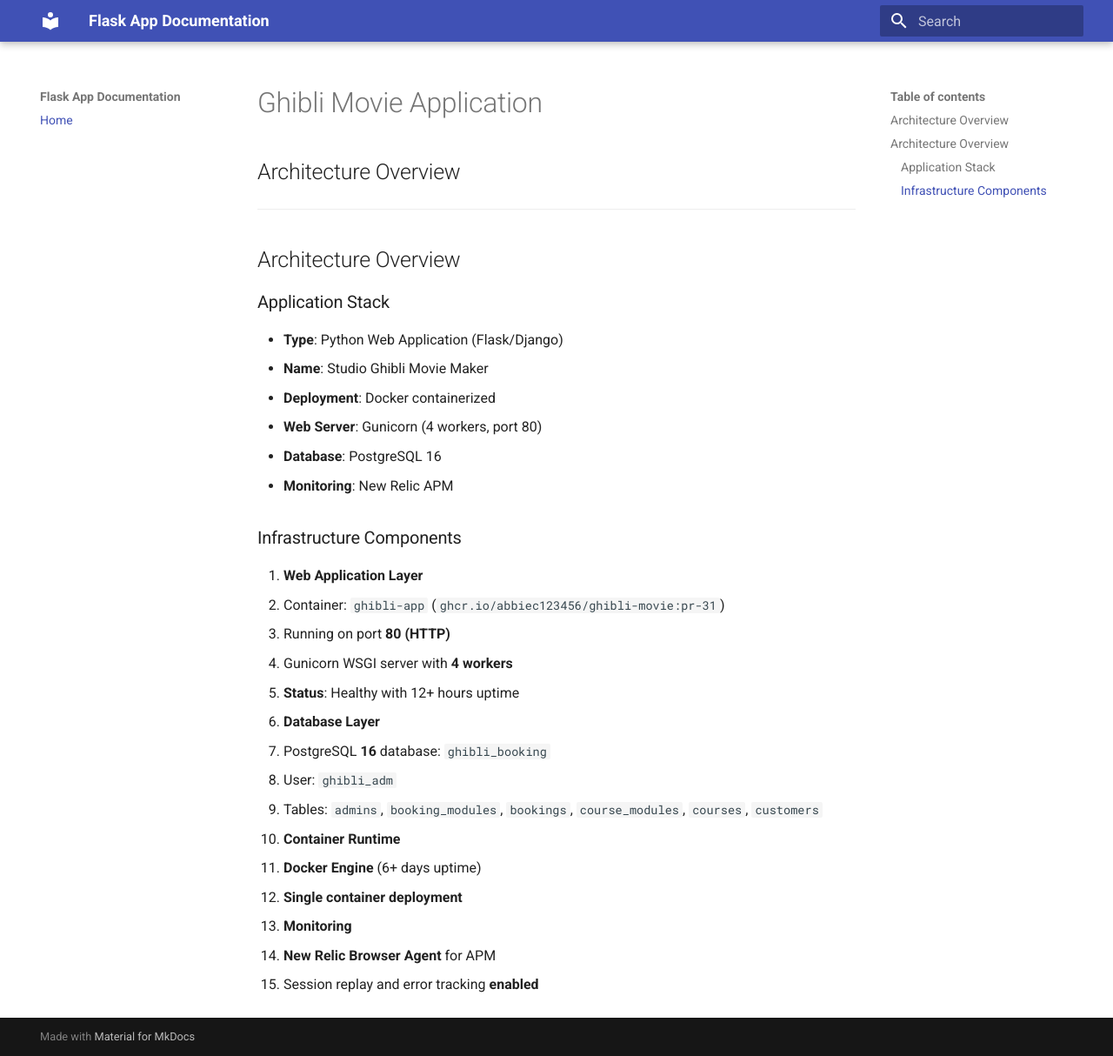
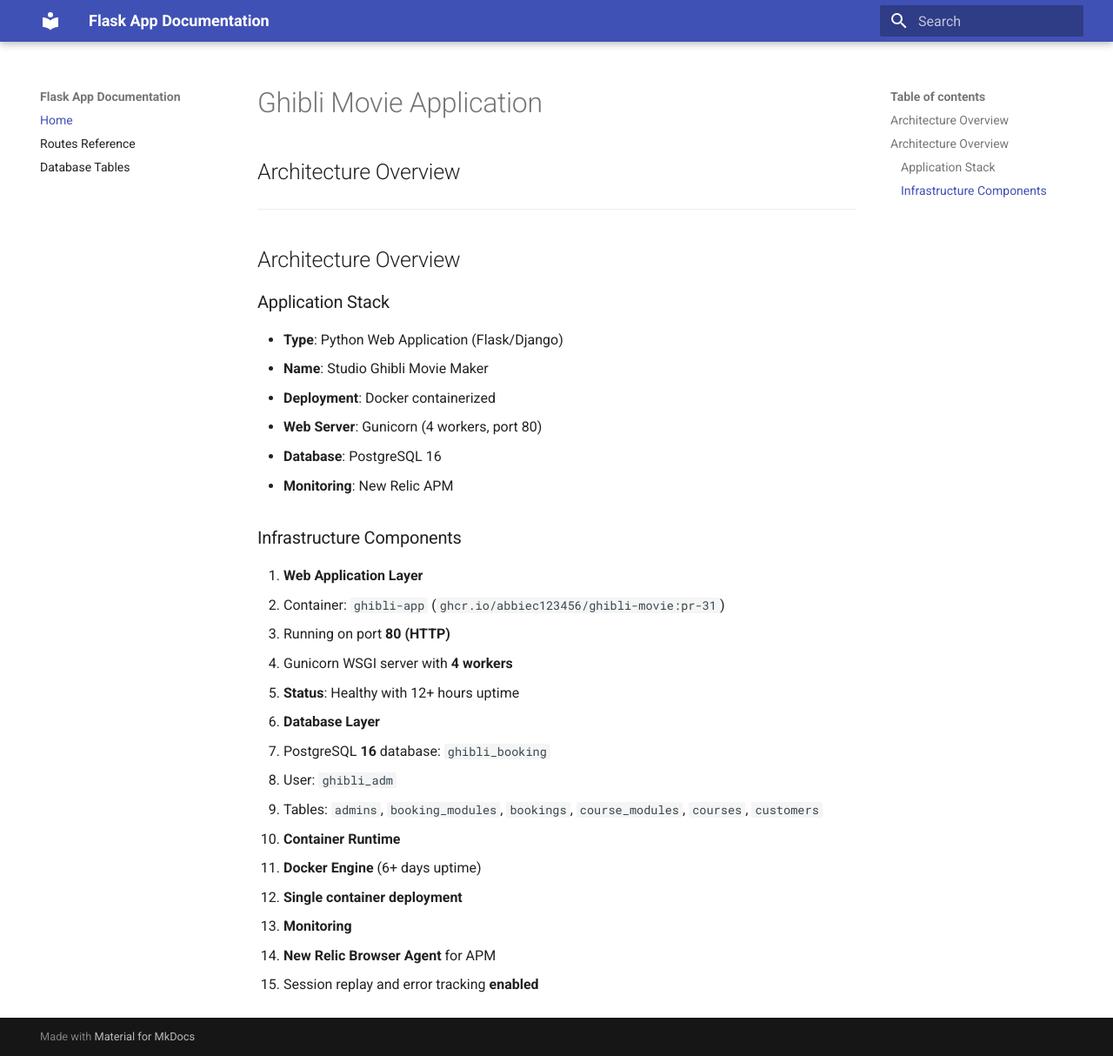
Before and after one commit to abbiec123456/Ghibli-Movie, an MkDocs documentation site: the page built from docs/index.md, in a window 1280 px wide and 1214 px high. Shown: the whole window at 87% size. Built offline with MkDocs 1.6.1 and Material for MkDocs 9.7.7, drawn with Linux system fonts in a browser that asks for light colours.

Commit message:
route page for mkdocs

```diff
--- a/mkdocs.yml
+++ b/mkdocs.yml
@@ -13,3 +13,5 @@ plugins:
 
 nav:
   - Home: index.md
+  - Routes Reference: routes.md
+  - Database Tables: databasetables.md
```
Also changed, not shown: docs/route.md (added, +3 -0 lines), 1 other file.
